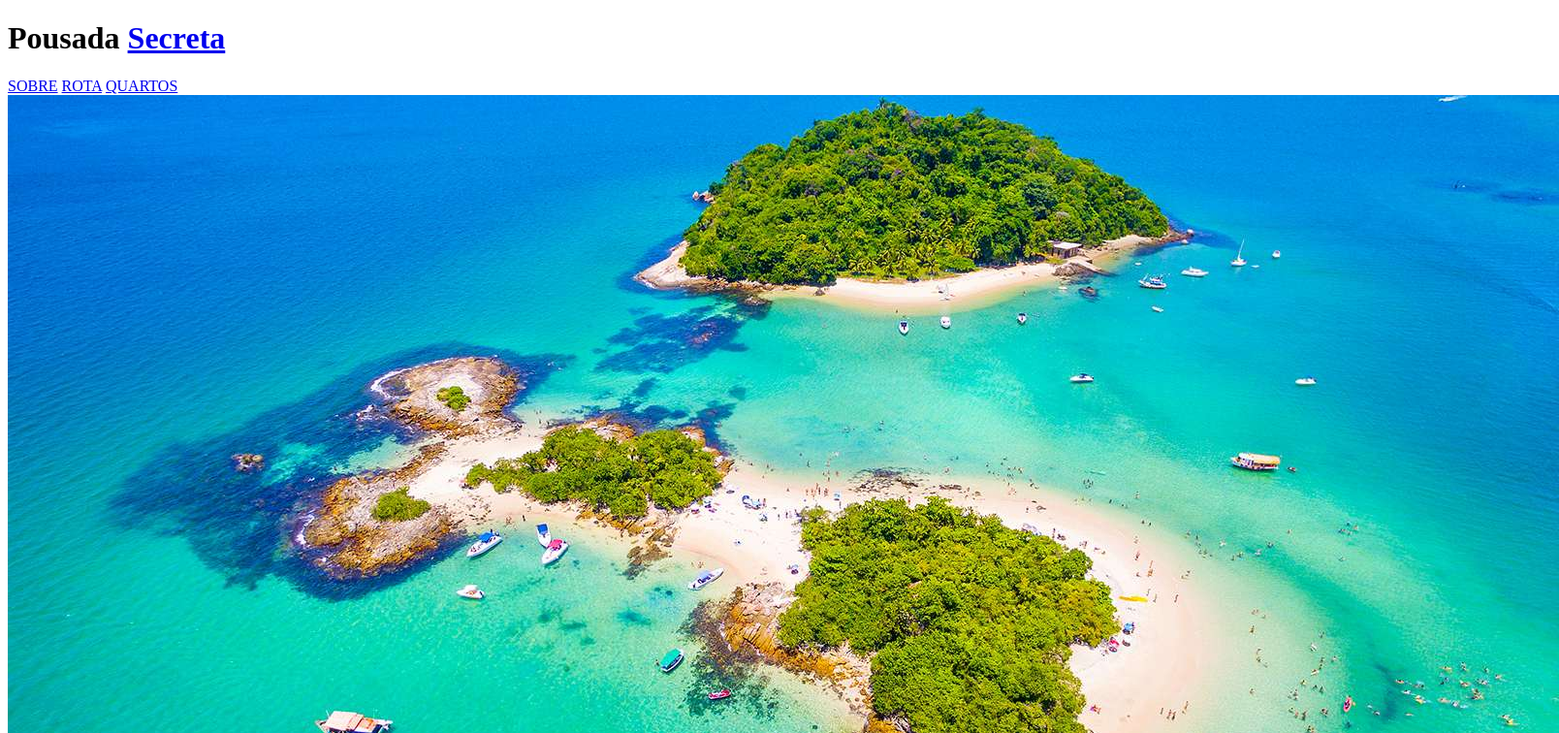
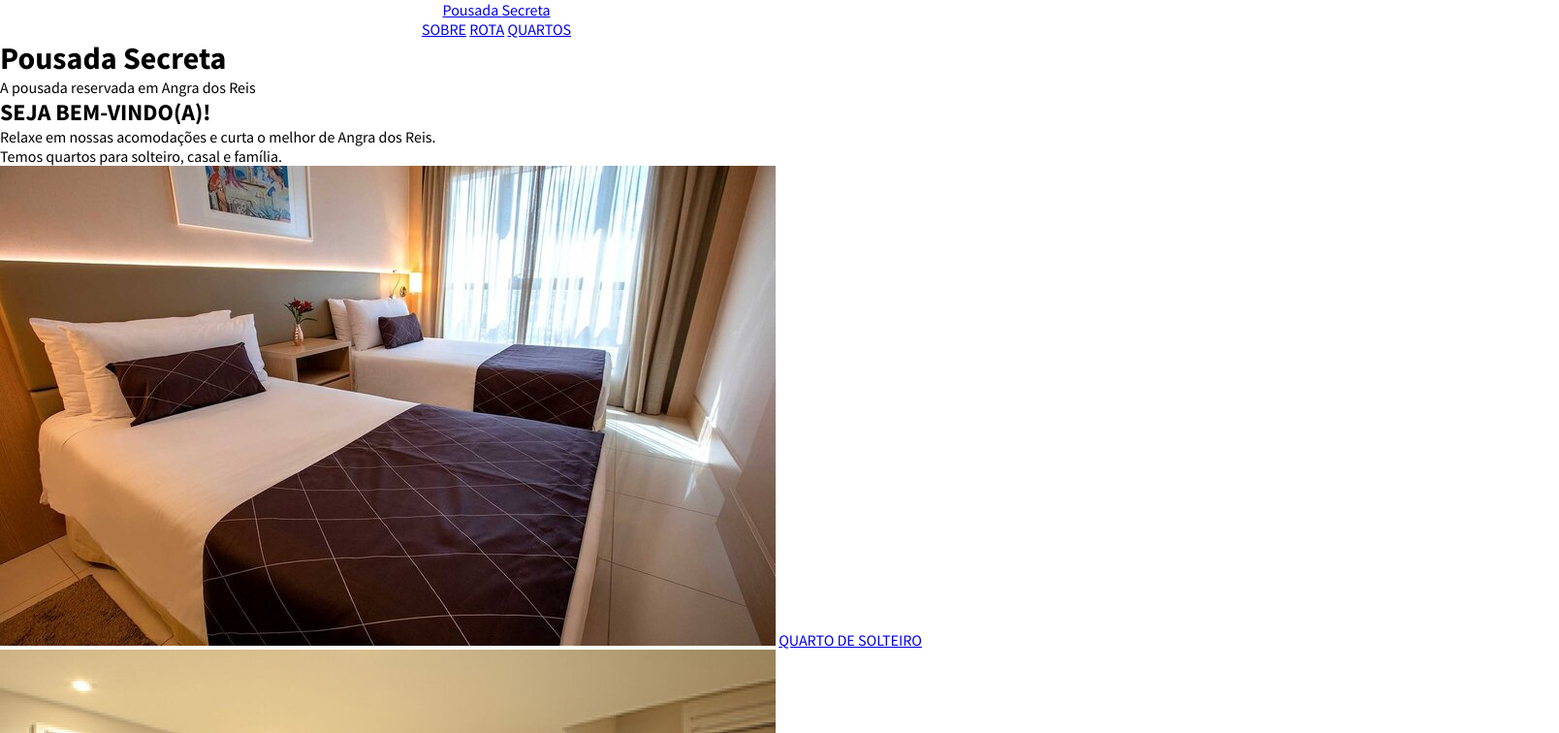
Before and after one commit to Lilarodrigues85/Projeto_pousada, a plain HTML site: page index.html in a window 1280 px wide. Shown: the top 756 px of the page at 97% size, 1608 px wide, since content can reach past the window. Drawn offline with Linux system fonts and the light colour scheme.

Commit message:
aplicando

```diff
--- /dev/null
+++ b/css/style.css
@@ -0,0 +1,12 @@
+*{
+  margin: 0;
+  padding: 0;
+  box-sizing: border-box;
+  font-family: 'Source Sans Pro', sans-serif;
+}
+
+.container-topo{
+  width: 100%;
+  max-width: 1024px;
+  text-align: center;
+}
--- a/index.html
+++ b/index.html
@@ -3,13 +3,15 @@
 <head>
   <meta charset="UTF-8">
   <meta name="viewport" content="width=device-width, initial-scale=1.0">
+  <link rel="stylesheet" href="css/style.css">
+  <link rel="stylesheet" href="https://fonts.googleapis.com/css2?family=Source+Sans+Pro:ital,wght@0,200;0,300;0,400;0,600;0,700;0,900;1,200;1,300;1,400;1,600;1,700;1,900&display=swap">
   <title>Pousada Secreta</title>
 </head>
 <body>
   <div class="container-topo">
     <div class="container-topo2">
       <div class="principal">
-        <h1>Pousada <a href="#principal">Secreta</a></h1>
+        <a href="index.html">Pousada <span>Secreta</span></a>
       </div>
       <div class="links">
         <a href="#sobre">SOBRE</a>
@@ -21,7 +23,6 @@
 
   <div id="principal">
     <div class="container-principal">
-      <img src="assets/img-fundo.jpg" alt="">
     </div>
     <div class="paragrafo">
       <h1>Pousada Secreta</h1>
@@ -129,7 +130,7 @@
       </div>
 
       <div class="paragrafo">
-
+        <p>© Copyright - PousadaDev</p>
       </div>
     </div>
   </footer>
```
